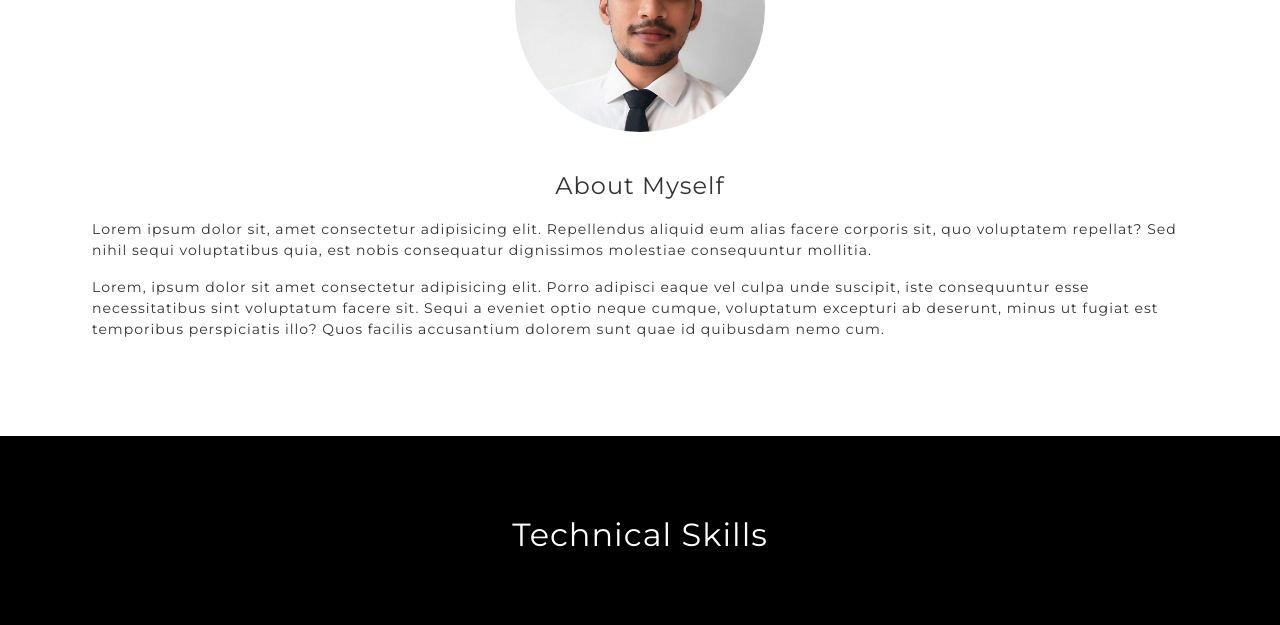
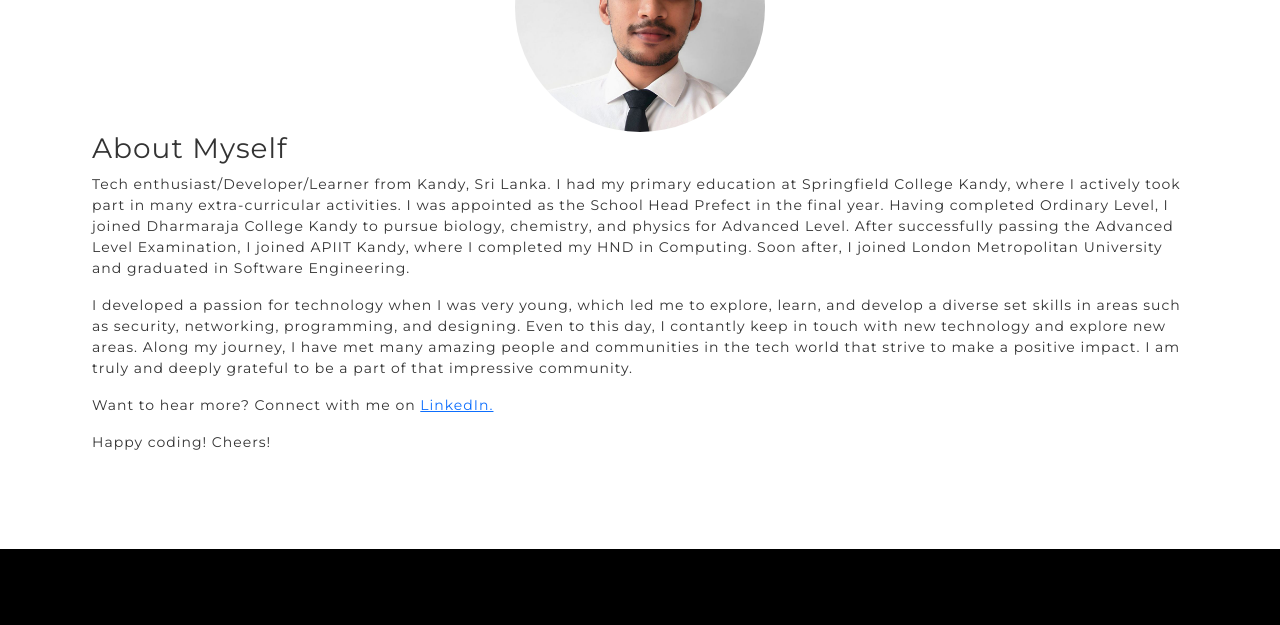
Before and after one commit to rajeewa-a/portfolio, a plain HTML site: page index.html in a window 1280 px wide. Shown: the part 1080-1705 px from the top of the page. Drawn offline with nearby package versions, Linux system fonts and the light colour scheme.

Commit message:
updated about

```diff
--- a/index.html
+++ b/index.html
@@ -96,9 +96,18 @@
 
                 <div class="col-md-12">
 
-                    <h4>About Myself</h4>
-                    <p>Lorem ipsum dolor sit, amet consectetur adipisicing elit. Repellendus aliquid eum alias facere corporis sit, quo voluptatem repellat? Sed nihil sequi voluptatibus quia, est nobis consequatur dignissimos molestiae consequuntur mollitia.</p>
-                    <p>Lorem, ipsum dolor sit amet consectetur adipisicing elit. Porro adipisci eaque vel culpa unde suscipit, iste consequuntur esse necessitatibus sint voluptatum facere sit. Sequi a eveniet optio neque cumque, voluptatum excepturi ab deserunt, minus ut fugiat est temporibus perspiciatis illo? Quos facilis accusantium dolorem sunt quae id quibusdam nemo cum.</p>
+                    <h3>About Myself</h3>
+                    <p>Tech enthusiast/Developer/Learner from Kandy, Sri Lanka. I had my primary education at Springfield College Kandy, where I actively took part in many extra-curricular activities.
+                        I was appointed as the School Head Prefect in the final year. Having completed Ordinary Level, I joined Dharmaraja College Kandy to pursue biology, chemistry, and physics
+                        for Advanced Level. After successfully passing the Advanced Level Examination, I joined APIIT Kandy, where I completed my HND in Computing.
+                        Soon after, I joined London Metropolitan University and graduated in Software Engineering.
+                    </p>
+                    <p>I developed a passion for technology when I was very young, which led me to explore, learn, and develop a diverse set skills in areas such as security, networking, programming, and designing.
+                        Even to this day, I contantly keep in touch with new technology and explore new areas. Along my journey, I have met many amazing people and communities
+                        in the tech world that strive to make a positive impact. I am truly and deeply grateful to be a part of that impressive community.
+                    </p>
+                    <p>Want to hear more? Connect with me on <a href="https://www.linkedin.com/in/rajeewa-asmadala/">LinkedIn.</a> </p>
+                    <p>Happy coding! Cheers!</p>
 
                 </div>
             </div>
@@ -320,7 +329,7 @@
 
                 <a href="https://github.com/rajeewa-a" target="_blank" class="fab fa-github-square" title="Github"></a>
                 <a href="https://www.instagram.com/rajeewa_/" target="_blank" class="fab fa-instagram-square" title="Instagram"></a>
-                <a href="#" class="fab fa-linkedin" target="_blank" title="linkedIn"></a>
+                <a href="https://www.linkedin.com/in/rajeewa-asmadala/" class="fab fa-linkedin" target="_blank" title="linkedIn"></a>
 
             </div>
 
```
